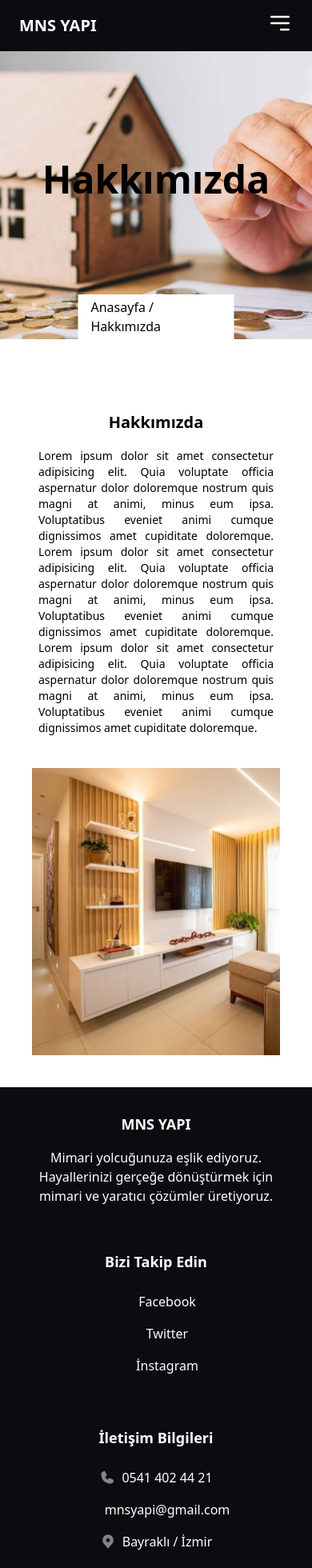
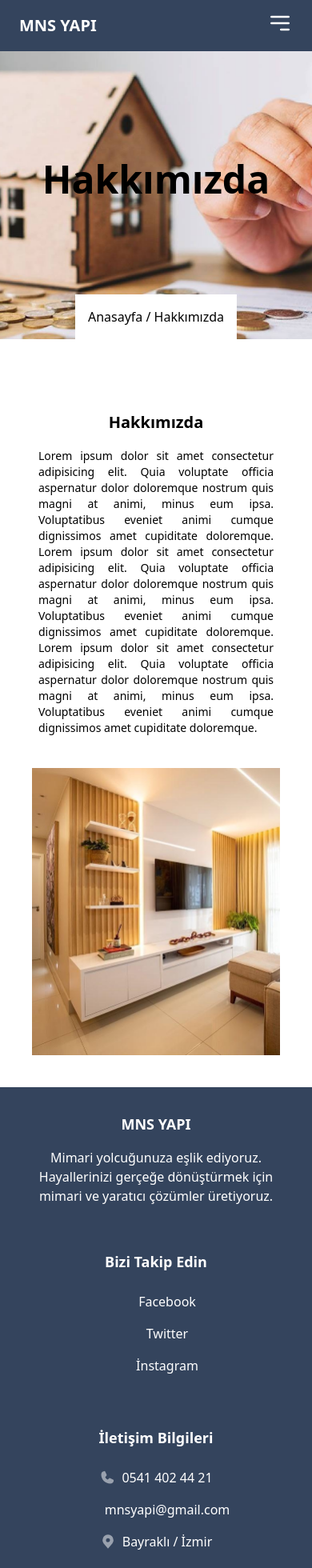
Before and after one commit to nermindonat/vue3-project, a Vue app: page /hakkimizda in a window 390 px wide. Shown: the top 1960 px of the page at 80% size. Built offline with nearby package versions, Linux system fonts and the light colour scheme; some icons are missing.

Commit message:
Code refactoring.

```diff
--- a/src/components/Footer.vue
+++ b/src/components/Footer.vue
@@ -1,6 +1,6 @@
 <template>
   <div
-    class="flex flex-col md:flex-row justify-between p-4 md:p-12 bg-[#0a0c0f] text-white"
+    class="flex flex-col md:flex-row justify-between p-4 md:p-12 bg-[#34445D] text-white"
   >
     <div
       class="flex flex-col w-full md:w-56 p-4 mb-6 md:mb-0 items-center md:items-start"
--- a/src/components/Header.vue
+++ b/src/components/Header.vue
@@ -1,8 +1,8 @@
 <template>
   <div
-    class="h-16 flex justify-between items-center px-6 md:px-12 text-white bg-[#0a0c0f] fixed w-full top-0 z-50"
+    class="h-16 flex justify-between items-center px-6 md:px-12 text-white bg-[#34445D] fixed w-full top-0 z-50"
   >
-    <h2 class="text-xl font-bold">MNS YAPI</h2>
+    <a href="/" class="text-xl font-bold">MNS YAPI</a>
     <div class="md:hidden">
       <button @click="isMenuOpen = !isMenuOpen" class="focus:outline-none">
         <svg
--- a/src/router/index.js
+++ b/src/router/index.js
@@ -32,4 +32,8 @@ const router = createRouter({
   routes,
 });
 
+router.afterEach(() => {
+  window.scrollTo(0, 0);
+});
+
 export default router;
--- a/src/views/AboutUs.vue
+++ b/src/views/AboutUs.vue
@@ -6,7 +6,7 @@
       <h2 class="font-bold text-5xl leading-10 text-black">Hakkımızda</h2>
     </div>
     <div
-      class="absolute bottom-0 left-1/2 transform -translate-x-1/2 h-14 flex items-center text-black z-10 bg-white p-4"
+      class="absolute bottom-0 left-1/2 transform -translate-x-1/2 h-14 flex items-center whitespace-nowrap text-black z-10 bg-white p-4"
     >
       Anasayfa / Hakkımızda
     </div>
```
